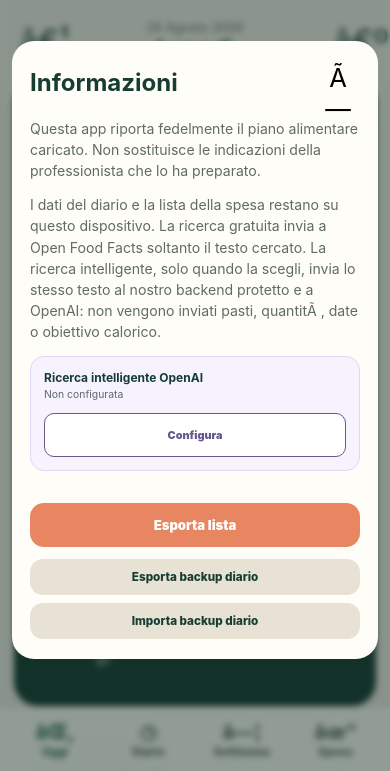
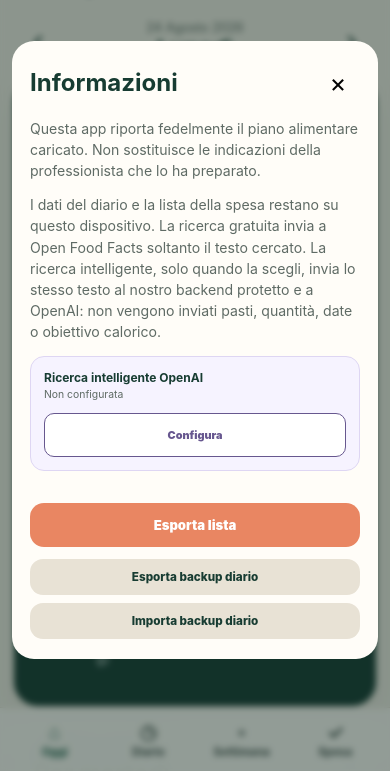
Before and after one commit to AWKMAURO/piano_alimentare, a plain HTML site: page index.html in a window 390 px wide. Both pictures are taken after a click on the button "Informazioni". Shown: the part 72-843 px from the top of the page. Drawn offline with Linux system fonts and the light colour scheme.

Commit message:
Corregge la codifica di icone e caratteri su iPhone

```diff
--- a/index.html
+++ b/index.html
@@ -29,12 +29,12 @@
     <main>
       <section class="page active" data-page="today">
         <div class="date-head">
-          <button id="previousDay" aria-label="Giorno precedente">â€¹</button>
+          <button id="previousDay" aria-label="Giorno precedente">‹</button>
           <div>
             <p id="fullDate"></p>
             <h2 id="dayName"></h2>
           </div>
-          <button id="nextDay" aria-label="Giorno successivo">â€º</button>
+          <button id="nextDay" aria-label="Giorno successivo">›</button>
         </div>
 
         <section class="hero">
@@ -49,12 +49,12 @@
               <p class="eyebrow">PREPARA IN ANTICIPO</p>
               <h2 id="tomorrowTitle">Per domani</h2>
             </div>
-            <span>â†’</span>
+            <span>→</span>
           </div>
           <div id="tomorrowMeals"></div>
         </section>
 
-        <aside class="daily-note">ðŸ’§ Frutta: 150â€“200 g a porzione Â· Olio EVO: 3 cucchiai al giorno</aside>
+        <aside class="daily-note">💧 Frutta: 150–200 g a porzione · Olio EVO: 3 cucchiai al giorno</aside>
       </section>
 
       <section class="page" data-page="week">
@@ -86,19 +86,19 @@
   </div>
 
   <nav aria-label="Sezioni principali">
-    <button class="active" data-nav="today"><span aria-hidden="true">âŒ‚</span>Oggi</button>
-    <button data-nav="week"><span aria-hidden="true">â—¦</span>Settimana</button>
-    <button data-nav="shopping"><span aria-hidden="true">âœ“</span>Spesa</button>
+    <button class="active" data-nav="today"><span aria-hidden="true">⌂</span>Oggi</button>
+    <button data-nav="week"><span aria-hidden="true">◦</span>Settimana</button>
+    <button data-nav="shopping"><span aria-hidden="true">✓</span>Spesa</button>
   </nav>
 
   <dialog id="infoDialog">
     <div class="dialog-card">
       <div class="dialog-head">
         <h2>Informazioni</h2>
-        <button id="closeInfo" aria-label="Chiudi">Ã—</button>
+        <button id="closeInfo" aria-label="Chiudi">×</button>
       </div>
       <p>Questa app riporta fedelmente il piano alimentare caricato. Non sostituisce le indicazioni della professionista che lo ha preparato.</p>
-      <p>I dati del diario e la lista della spesa restano su questo dispositivo. La ricerca gratuita invia a Open Food Facts soltanto il testo cercato. La ricerca intelligente, solo quando la scegli, invia lo stesso testo al nostro backend protetto e a OpenAI: non vengono inviati pasti, quantitÃ , date o obiettivo calorico.</p>
+      <p>I dati del diario e la lista della spesa restano su questo dispositivo. La ricerca gratuita invia a Open Food Facts soltanto il testo cercato. La ricerca intelligente, solo quando la scegli, invia lo stesso testo al nostro backend protetto e a OpenAI: non vengono inviati pasti, quantità, date o obiettivo calorico.</p>
       <button class="primary" id="exportShopping">Esporta lista</button>
     </div>
   </dialog>
```
